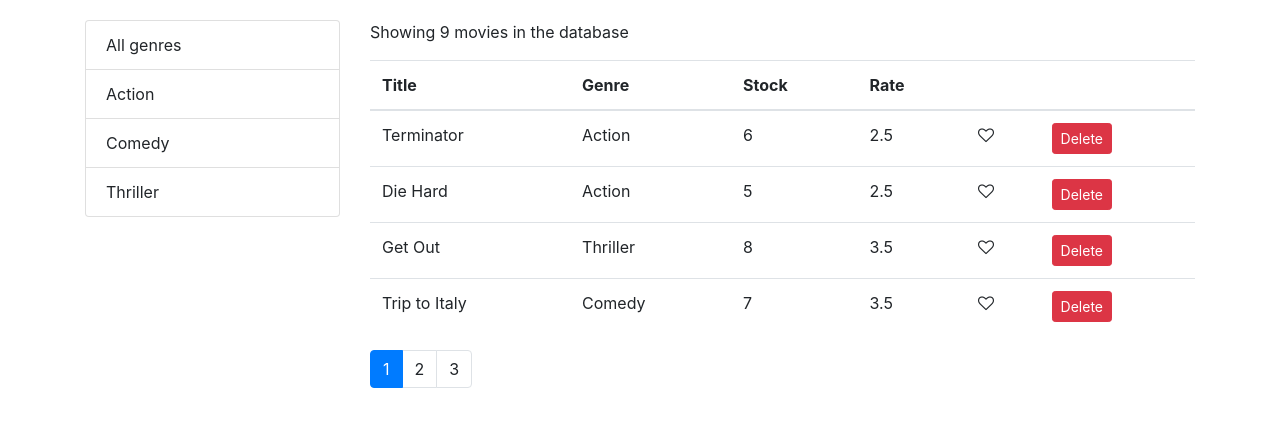
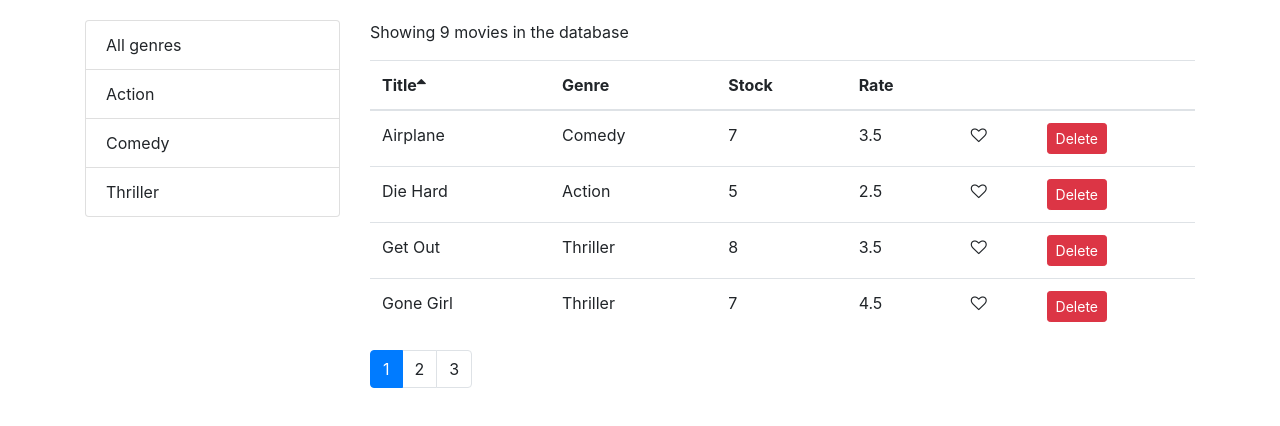
Before and after one commit to AlexRekish/vidly, a React (Create React App) app in the folder client/: page / in a window 1280 px wide. Shown: the top 426 px of the page. Built offline with nearby package versions, Linux system fonts and the light colour scheme.

Commit message:
sorting and refactoring complete

```diff
--- a/client/src/App.js
+++ b/client/src/App.js
@@ -6,6 +6,7 @@ import { getMovies } from './services/fakeMovieService';
 import { getGenres } from './services/fakeGenreService';
 import Movies from './components/Movies/Movies';
 import paginate from './utils/paginate';
+import _ from 'lodash';
 
 const movies = getMovies().map(movie => {
   return { ...movie, liked: false };
@@ -18,27 +19,35 @@ class App extends Component {
     selectedGenre: '',
     pageSize: 4,
     currentPage: 1,
+    sortColumn: {
+      path: 'title',
+      order: 'asc',
+    }
   }
 
   componentDidMount() {
     this.setState({
       movies,
-      genres: [{ name: 'All genres'}, ...getGenres()],
+      genres: [{ _id: '', name: 'All genres'}, ...getGenres()],
     });
   }
 
-  deleteMovieHandler = (id) => {
+  deleteMovieHandler = (movie) => {
     const updatedMovies = this.state.movies.slice();
-    const index = updatedMovies.findIndex(movie => movie._id === id);
+    const index = updatedMovies.findIndex(m => movie._id === m._id);
     updatedMovies.splice(index, 1);
     this.setState({ movies: updatedMovies });
   }
 
-  likeMovieHandler = (id) => {
+  likeMovieHandler = (movie) => {
     const updatedMovies = this.state.movies.slice();
-    const index = updatedMovies.findIndex(movie => movie._id === id);
+    const index = updatedMovies.findIndex(m => movie._id === m._id);
     updatedMovies[index].liked = !updatedMovies[index].liked;
     this.setState({ movies: updatedMovies });
+  }
+
+  sortMovieHandler = (sortColumn) => {
+    this.setState({ sortColumn })
   }
 
   pageChangeHandler = (page) => {
@@ -54,26 +63,49 @@ class App extends Component {
     return <p>Showing {number} movies in the database</p>;
   };
 
+  getPagedData = () => {
+    const {
+      movies: allMovies,
+      pageSize,
+      currentPage,
+      selectedGenre,
+      sortColumn,
+    } = this.state;
+    const filtered = selectedGenre && selectedGenre._id ?
+      allMovies.filter(movie => selectedGenre._id === movie.genre._id) :
+      allMovies;
+    const sorted = _.orderBy(filtered, [sortColumn.path], [sortColumn.order]);
+    const movies = paginate(sorted, currentPage, pageSize);
+    return { totalCount: filtered.length, data: movies }
+  };
+
   render() {
-    const { movies: allMovies, pageSize, currentPage, genres, selectedGenre } = this.state;
-    const filtered = selectedGenre && selectedGenre._id
-      ? allMovies.filter(movie => selectedGenre._id === movie.genre._id)
-      : allMovies;
-    const movies = paginate(filtered, currentPage, pageSize);
+    const {
+      pageSize,
+      currentPage,
+      genres,
+      selectedGenre,
+      sortColumn,
+    } = this.state;
+
+    const { totalCount, data: movies} = this.getPagedData();
+
     return (
       <main className='container'>
         <Movies
-          count={this.checkNumberOfMovies(filtered.length)}
+          count={this.checkNumberOfMovies(totalCount)}
           movies={movies}
-          deleteMovie={this.deleteMovieHandler}
+          onDelete={this.deleteMovieHandler}
           onLike={this.likeMovieHandler}
-          itemCount={filtered.length}
+          onSort={this.sortMovieHandler}
+          itemCount={totalCount}
           pageSize={pageSize}
           onPageChanged={this.pageChangeHandler}
           currentPage={currentPage}
           items={genres}
           onItemSelect={this.genreSelectHandler}
           selectedItem={selectedGenre}
+          sortColumn={sortColumn}
         />
       </main>
     );
--- a/client/src/components/Common/Like/Like.js
+++ b/client/src/components/Common/Like/Like.js
@@ -1,12 +1,11 @@
 import React from 'react';
 
-const like = (props) => {
-  const heartCode = props.liked ? "fa fa-heart" : "fa fa-heart-o";
+const like = ({ liked, onLike }) => {
+  const heartCode = liked ? 'fa fa-heart clickable' : 'fa fa-heart-o clickable';
   return (
       <i
         className={heartCode}
-        onClick={props.onLike}
-        style={{cursor: "pointer"}}
+        onClick={onLike}
       ></i>
    );
 }
--- a/client/src/components/Common/ListGroup/ListGroup.js
+++ b/client/src/components/Common/ListGroup/ListGroup.js
@@ -1,18 +1,16 @@
 import React from 'react';
 
-const ListGroup = (props) => {
-  const { items, onItemSelect, selectedItem } = props;
+const ListGroup = ({ items, onItemSelect, selectedItem }) => {
   return (
     <ul className='list-group'>
     {
       items.map(item => {
-        const classes = item === selectedItem ? 'list-group-item active' : 'list-group-item';
+        const classes = item === selectedItem ? 'list-group-item active clickable' : 'list-group-item clickable';
         return (
           <li
             className={classes}
             key={item._id}
             onClick={() => onItemSelect(item)}
-            style={{ cursor: 'pointer'}}
             tabIndex='0'
           >
             {item.name}
--- a/client/src/components/Common/Pagination/Pagination.js
+++ b/client/src/components/Common/Pagination/Pagination.js
@@ -1,8 +1,7 @@
 import React from 'react';
 import PropTypes from 'prop-types';
 
-const pagination = (props) => {
-  const { itemCount, pageSize, onPageChanged, currentPage } = props;
+const pagination = ({ itemCount, pageSize, onPageChanged, currentPage }) => {
   const itemCounts = Math.ceil(itemCount / pageSize);
   if (itemCounts === 1) return null;
   const pages = new Array(itemCounts).fill().map((page, index) => index + 1);
--- /dev/null
+++ b/client/src/components/Common/Table/Table.js
@@ -0,0 +1,21 @@
+import React from 'react';
+import TableHeader from './TableHeader/TableHeader';
+import TableBody from './TableBody/TableBody';
+
+const table = ({ columns, onSort, sortColumn, data }) => {
+  return (
+    <table className='table'>
+      <TableHeader
+        columns={columns}
+        onSort={onSort}
+        sortColumn={sortColumn}
+      />
+      <TableBody
+        data={data}
+        columns={columns}
+      />
+    </table>
+   );
+}
+
+export default table;
--- /dev/null
+++ b/client/src/components/Common/Table/TableBody/TableBody.js
@@ -0,0 +1,20 @@
+import React from 'react';
+import _ from 'lodash';
+
+const tableBody = ({ data, columns }) => {
+  const renderCell = (item, column) => {
+    if (column.content) return column.content(item);
+    return _.get(item, column.path);
+  }
+  return (
+    <tbody>
+      {data.map(item => (
+        <tr key={item._id}>
+          {columns.map(column => (
+            <td key={column.path || column.key}>{renderCell(item, column)}</td>
+          ))}
+        </tr>))}
+    </tbody>);
+}
+
+export default tableBody;
--- /dev/null
+++ b/client/src/components/Common/Table/TableHeader/TableHeader.js
@@ -0,0 +1,40 @@
+import React from 'react';
+
+const tableHeader = ({ sortColumn, onSort, columns }) => {
+  const switchSortOrder = (path) => {
+    const newSortColumn = { ...sortColumn
+    };
+    if (newSortColumn.path === path) {
+      newSortColumn.order = newSortColumn.order === 'asc' ? 'desc' : 'asc';
+    } else {
+      newSortColumn.path = path;
+      newSortColumn.order = 'asc';
+    }
+    onSort(newSortColumn);
+  };
+
+  const renderSortIcon = (column) => {
+    if (column.path !== sortColumn.path) return null;
+    if (sortColumn.order === 'asc') return <i className="fa fa-sort-asc"/>
+    return <i className="fa fa-sort-desc"/>
+  }
+  return (
+    <thead>
+      <tr>
+        {columns.map(column => (
+          <th
+            className='clickable'
+            tabIndex='0'
+            onClick={() => switchSortOrder(column.path)}
+            key={column.path || column.key}
+          >
+            {column.label}
+            {renderSortIcon(column)}
+          </th>
+        ))}
+        </tr>
+      </thead>
+    );
+}
+
+export default tableHeader;
--- a/client/src/components/Movies/Movies.js
+++ b/client/src/components/Movies/Movies.js
@@ -4,23 +4,38 @@ import Pagination from '../Common/Pagination/Pagination';
 import ListGroup from '../Common/ListGroup/ListGroup';
 import MoviesTable from './MoviesTable/MoviesTable';
 
-const movies = props => {
-  const {count, deleteMovie, onLike, itemCount, pageSize, onPageChanged, currentPage, movies} = props;
+const movies = ({
+    count,
+    onDelete,
+    onLike,
+    onSort,
+    itemCount,
+    pageSize,
+    onPageChanged,
+    currentPage,
+    movies,
+    items,
+    onItemSelect,
+    selectedItem,
+    sortColumn,
+  }) => {
   return (
   <div className='row'>
     <div className="col-3">
       <ListGroup
-        items={props.items}
-        onItemSelect={props.onItemSelect}
-        selectedItem={props.selectedItem}
-      />
+        items={items}
+        onItemSelect={onItemSelect}
+        selectedItem={selectedItem}
+        />
     </div>
     <div className='col'>
       {count}
       <MoviesTable
+        sortColumn={sortColumn}
         movies={movies}
-        onDelete={deleteMovie}
+        onDelete={onDelete}
         onLike={onLike}
+        onSort={onSort}
       />
       <Pagination
         itemCount={itemCount}
@@ -34,8 +49,9 @@ const movies = props => {
 
 movies.propTypes = {
   count: PropTypes.node,
-  deleteMovie: PropTypes.func.isRequired,
+  onDelete: PropTypes.func.isRequired,
   onLike: PropTypes.func.isRequired,
+  onSort: PropTypes.func.isRequired,
   itemCount: PropTypes.number.isRequired,
   pageSize: PropTypes.number.isRequired,
   onPageChanged: PropTypes.func.isRequired,
--- a/client/src/components/Movies/MoviesTable/Movie/Movie.js
+++ /dev/null
@@ -1,35 +0,0 @@
-import React from 'react';
-import Like from '../../../Common/Like/Like';
-
-const movie = (props) => {
-  const {
-    title,
-    genre,
-    numberInStock: stock,
-    dailyRentalRate: rate
-  } = props.movie;
-  return (
-    <tr>
-      <td>{title}</td>
-      <td>{genre.name}</td>
-      <td>{stock}</td>
-      <td>{rate}</td>
-      <td>
-        <Like
-          onLike={props.onLike}
-          liked={props.liked}
-        />
-      </td>
-      <td>
-        <button
-          onClick={props.delete}
-          className='btn btn-danger btn-sm'
-        >
-          Delete
-        </button>
-      </td>
-    </tr>
-   );
-}
-
-export default movie;
--- a/client/src/components/Movies/MoviesTable/MoviesTable.js
+++ b/client/src/components/Movies/MoviesTable/MoviesTable.js
@@ -1,32 +1,41 @@
 import React from 'react';
-import Movie from './Movie/Movie';
+import Like from '../../Common/Like/Like';
+import Table from '../../Common/Table/Table';
 
-const moviesTable = (props) => {
-  const { movies, onDelete, onLike } = props;
+const moviesTable = ({ movies, onDelete, onLike, onSort, sortColumn }) => {
+  const columns = [
+    { path: 'title', label: 'Title'},
+    { path: 'genre.name', label: 'Genre'},
+    { path: 'numberInStock', label: 'Stock'},
+    { path: 'dailyRentalRate', label: 'Rate'},
+    {
+      key: 'like',
+      content: movie => (
+        <Like
+          onLike={() => onLike(movie)}
+          liked={movie.liked}
+      />)
+    },
+    {
+      key: 'delete',
+      content: movie => (
+        <button
+          onClick={() => onDelete(movie)}
+          className='btn btn-danger btn-sm'
+        >
+          Delete
+        </button>
+      )
+    },
+  ]
   return (
-    <table className='table'>
-      <tbody>
-        {movies.map(movie => (
-          <Movie
-            movie={movie}
-            key={movie._id}
-            onDelete={() => onDelete(movie._id)}
-            onLike={() => onLike(movie._id)}
-            liked={movie.liked}
-          />
-        ))}
-      </tbody>
-      <thead>
-        <tr>
-          <th>Title</th>
-          <th>Genre</th>
-          <th>Stock</th>
-          <th>Rate</th>
-          <th/>
-          <th/>
-        </tr>
-      </thead>
-    </table>);
+    <Table
+      data={movies}
+      onSort={onSort}
+      sortColumn={sortColumn}
+      columns={columns}
+    />
+);
 }
 
 export default moviesTable;
--- a/client/src/index.css
+++ b/client/src/index.css
@@ -3,3 +3,7 @@ body {
   padding: 20px 0 0 0;
   font-family: sans-serif;
 }
+
+.clickable {
+  cursor: pointer,
+}
```
